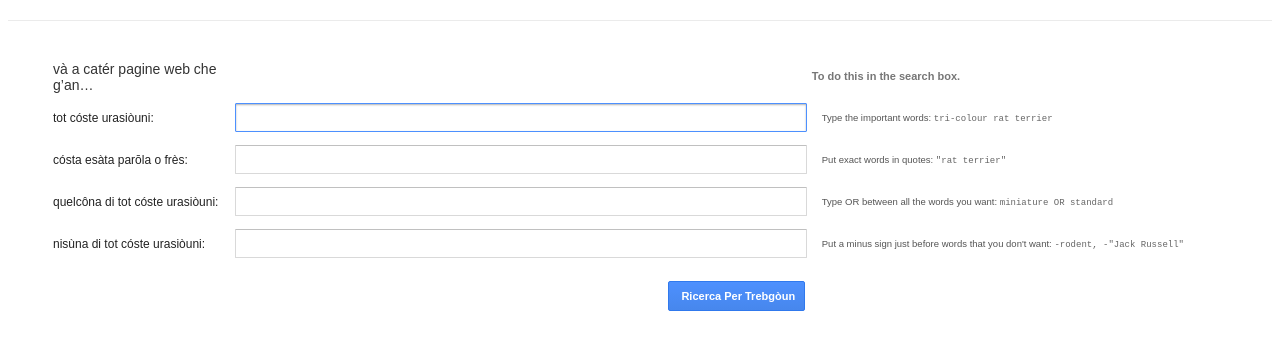
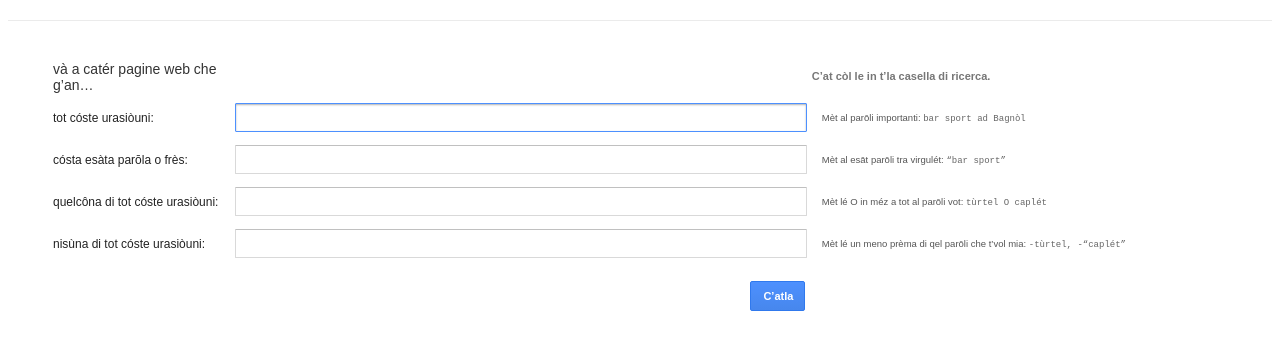
Before and after one commit to Hombr0/google-reggiano, a plain HTML site: page advanced.html in a window 1280 px wide. Shown: the part 121-470 px from the top of the page. Drawn offline with Linux system fonts and the light colour scheme.

Commit message:
Change language

```diff
--- a/advanced.css
+++ b/advanced.css
@@ -134,7 +134,7 @@ a {
 #submit {
     line-height: 100%;
     height: 30px;
-    width: 137px;
+    width: 55px;
     float: right;
     margin: 10px 0;
     padding: 0 12px;
--- a/advanced.html
+++ b/advanced.html
@@ -20,7 +20,7 @@
                     </div>
                     <div id="title3">
                         <div class="inside">
-                            <span>To do this in the search box.</span>
+                            <span>C’at còl le in t’la casella di ricerca.</span>
                         </div>
                     </div>
                 </div>
@@ -36,8 +36,8 @@
                         </div>
                         <div class="div3">
                             <div class="inside">
-                                Type the important words:
-                                <span>tri-colour rat terrier</span>
+                                Mèt al parōli importanti:
+                                <span>bar sport ad Bagnòl</span>
                             </div>
                         </div>
                     </div>
@@ -52,8 +52,8 @@
                         </div>
                         <div class="div3">
                             <div class="inside">
-                                Put exact words in quotes:
-                                <span>"rat terrier"</span>
+                                Mèt al esāt parōli tra virgulét:
+                                <span>“bar sport”</span>
                             </div>
                         </div>
                     </div>
@@ -68,8 +68,8 @@
                         </div>
                         <div class="div3">
                             <div class="inside">
-                                Type OR between all the words you want:
-                                <span>miniature OR standard</span>
+                                Mèt lé O in méz a tot al parōli vot:
+                                <span>tùrtel O caplét</span>
                             </div>
                         </div>
                     </div>
@@ -84,8 +84,8 @@
                         </div>
                         <div class="div3">
                             <div class="inside">
-                                Put a minus sign just before words that you don't want:
-                                <span>-rodent, -"Jack Russell"</span>
+                                Mèt lé un meno prèma di qel parōli che t’vol mia:
+                                <span>-tùrtel, -“caplét”</span>
                             </div>
                         </div>
                     </div>
@@ -95,7 +95,7 @@
                         </div>
                         <div class="div2">
                             <div style="padding-right: 0px;">
-                                <input type="submit" value="Ricerca Per Trebgòun" id="submit">
+                                <input type="submit" value="C’atla" id="submit">
                             </div>
                         </div>
                         <div class="div3">
```
